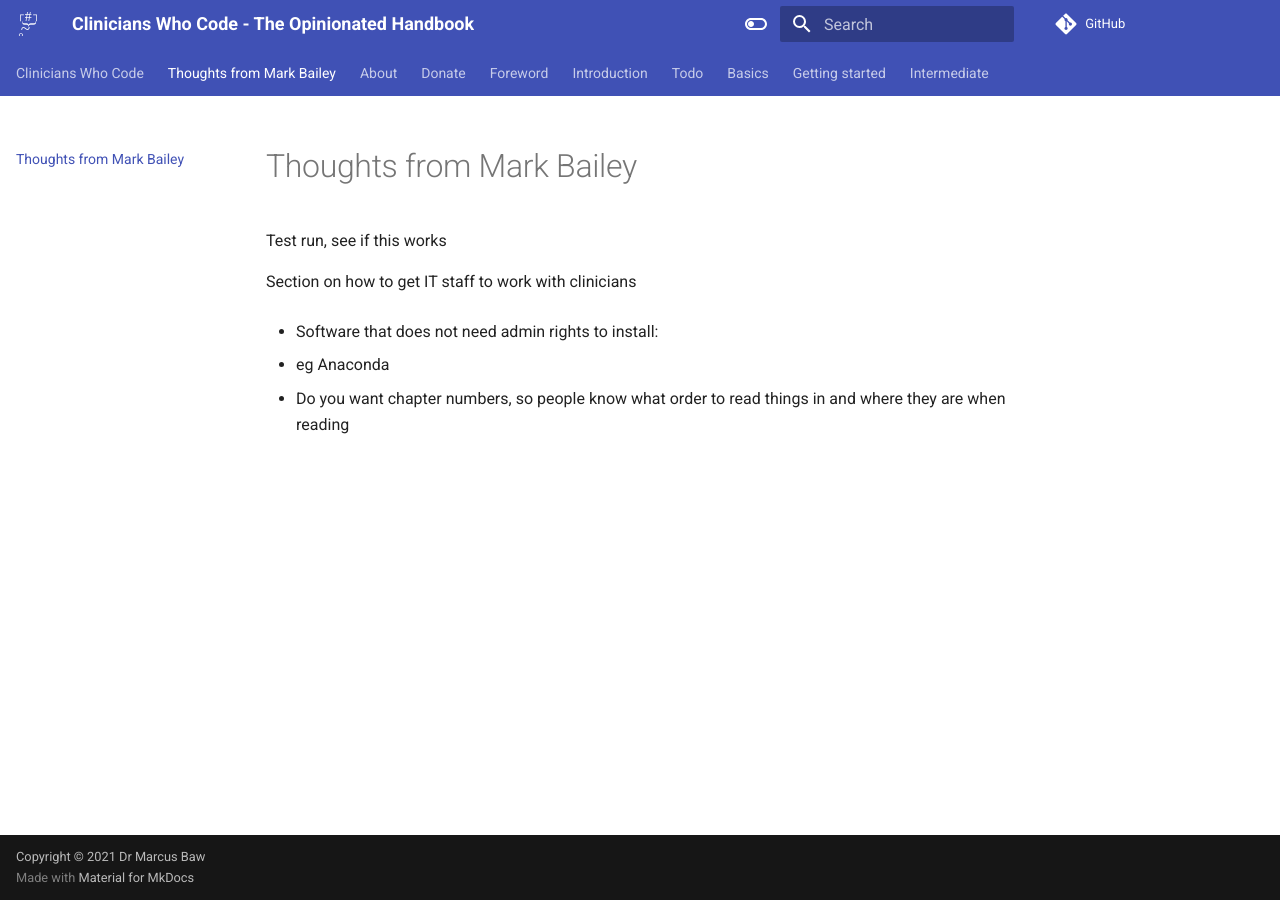
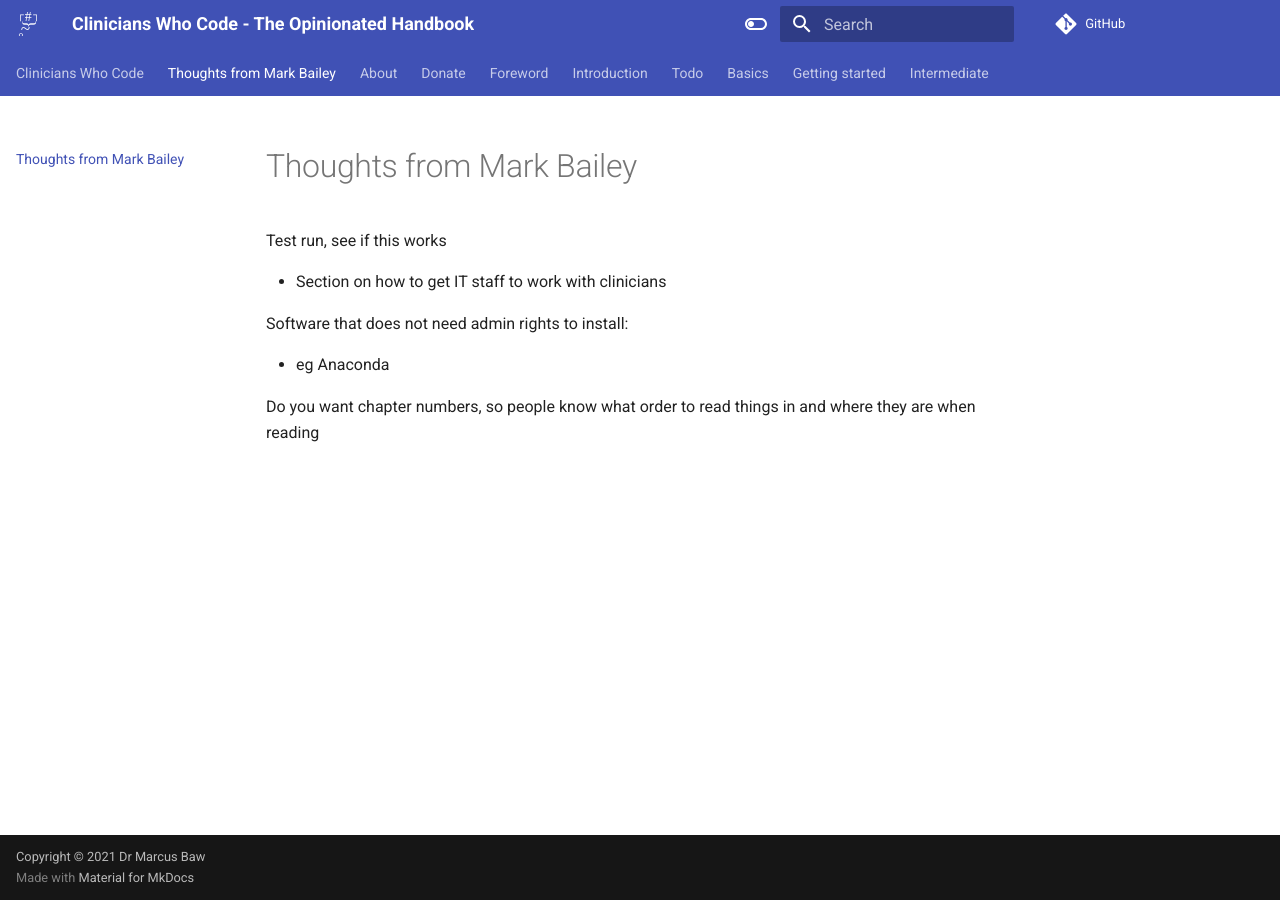
Before and after one commit to pacharanero/clinicians-who-code-the-opinionated-handbook, an MkDocs documentation site: the page built from docs/Thoughts-from-Mark-Bailey.md, in a window 1280 px wide. Built offline with MkDocs 1.6.1 and Material for MkDocs 9.7.7, drawn with Linux system fonts in a browser that asks for light colours; comment, search, counter and statistics services are not loaded.

Commit message:
formatting

```diff
--- a/docs/Thoughts-from-Mark-Bailey.md
+++ b/docs/Thoughts-from-Mark-Bailey.md
@@ -1,9 +1,9 @@
 Test run, see if this works
 
-Section on how to get IT staff to work with clinicians
+* Section on how to get IT staff to work with clinicians
 
-* Software that does not need admin rights to install:
+Software that does not need admin rights to install:
 
 * eg Anaconda
 
-* Do you want chapter numbers, so people know what order to read things in and where they are when reading
+Do you want chapter numbers, so people know what order to read things in and where they are when reading
```
